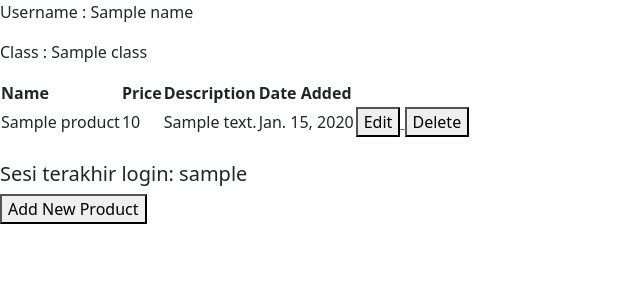
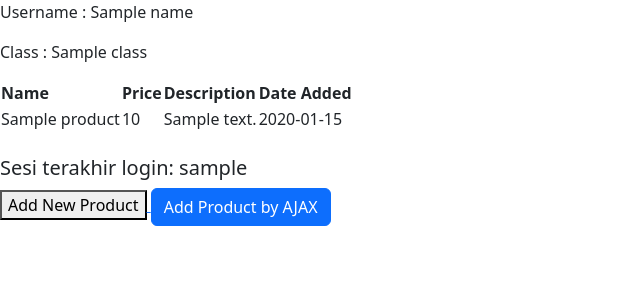
Before and after one commit to renamartha/shopping-list, a Django app: template main/templates/main.html in a window 1280 px wide. Shown: the part 56-356 px from the top of the page, without its empty margins (0-640 px from the left). Run offline with Django 4.2, Linux system fonts and the light colour scheme; tables that the repository leaves empty hold one stand-in row (values such as "Sample post"); the template is opened without the code that fills it: values that come from a table or form of the project are taken from there, most other values are stand-ins (such as "Sample title", 1, 10 or a date in 2020).

Commit message:
tutorial 5 selesai

```diff
--- a/main/templates/main.html
+++ b/main/templates/main.html
@@ -23,37 +23,39 @@
     <p>Username : {{name}}</p>
     <p>Class : {{class}}</p>
 
-    <table>
-        <tr>
-            <th>Name</th>
-            <th>Price</th>
-            <th>Description</th>
-            <th>Date Added</th>
-        </tr>
-
-        {% comment %} Berikut cara memperlihatkan data produk di bawah baris ini {% endcomment %}
-
-        {% for product in products %}
-            <tr>
-                <td>{{product.name}}</td>
-                <td>{{product.price}}</td>
-                <td>{{product.description}}</td>
-                <td>{{product.date_added}}</td>
-                <td>
-                    <a href="{% url 'main:edit_product' product.pk %}">
-                        <button>
-                            Edit
-                        </button>
-                    </a>
-                    <a href="{% url 'main:delete_product' product.pk %}">
-                          <button>
-                              Delete
-                          </button>
-                      </a>
-                </td>
-            </tr>
-        {% endfor %}
-    </table>
+<table id="product_table">
+    <div class="modal fade" id="exampleModal" tabindex="-1" aria-labelledby="exampleModalLabel" aria-hidden="true">
+        <div class="modal-dialog">
+            <div class="modal-content">
+                <div class="modal-header">
+                    <h1 class="modal-title fs-5" id="exampleModalLabel">Add New Product</h1>
+                    <button type="button" class="btn-close" data-bs-dismiss="modal" aria-label="Close"></button>
+                </div>
+                <div class="modal-body">
+                    <form id="form" onsubmit="return false;">
+                        {% csrf_token %}
+                        <div class="mb-3">
+                            <label for="name" class="col-form-label">Name:</label>
+                            <input type="text" class="form-control" id="name" name="name"></input>
+                        </div>
+                        <div class="mb-3">
+                            <label for="price" class="col-form-label">Price:</label>
+                            <input type="number" class="form-control" id="price" name="price"></input>
+                        </div>
+                        <div class="mb-3">
+                            <label for="description" class="col-form-label">Description:</label>
+                            <textarea class="form-control" id="description" name="description"></textarea>
+                        </div>
+                    </form>
+                </div>
+                <div class="modal-footer">
+                    <button type="button" class="btn btn-secondary" data-bs-dismiss="modal">Close</button>
+                    <button type="button" class="btn btn-primary" id="button_add" data-bs-dismiss="modal">Add Product</button>
+                </div>
+            </div>
+        </div>
+    </div>
+</table>
 
     <br />
 
@@ -64,5 +66,45 @@
             Add New Product
         </button>
     </a>
+    <button type="button" class="btn btn-primary" data-bs-toggle="modal" data-bs-target="#exampleModal">Add Product by AJAX</button>
+
+    <script>
+        async function getProducts() {
+            return fetch("{% url 'main:get_product_json' %}").then((res) => res.json())
+        }
+
+        async function refreshProducts() {
+            document.getElementById("product_table").innerHTML = ""
+            const products = await getProducts()
+            let htmlString = `<tr>
+                <th>Name</th>
+                <th>Price</th>
+                <th>Description</th>
+                <th>Date Added</th>
+            </tr>`
+            products.forEach((item) => {
+                htmlString += `\n<tr>
+                <td>${item.fields.name}</td>
+                <td>${item.fields.price}</td>
+                <td>${item.fields.description}</td>
+                <td>${item.fields.date_added}</td>
+            </tr>`
+            })
+
+            document.getElementById("product_table").innerHTML = htmlString
+        }
+        refreshProducts()
+
+        function addProduct() {
+            fetch("{% url 'main:add_product_ajax' %}", {
+                method: "POST",
+                body: new FormData(document.querySelector('#form'))
+            }).then(refreshProducts)
+
+            document.getElementById("form").reset()
+            return false
+        }
+    document.getElementById("button_add").onclick = addProduct
+    </script>
 
 {% endblock content %}
--- a/main/urls.py
+++ b/main/urls.py
@@ -1,5 +1,5 @@
 from django.urls import path
-from main.views import show_main, create_product, show_xml, show_json, show_xml_by_id, show_json_by_id, register, login_user, logout_user, edit_product, delete_product
+from main.views import show_main, create_product, show_xml, show_json, show_xml_by_id, show_json_by_id, register, login_user, logout_user, edit_product, delete_product, get_product_json, add_product_ajax
 app_name = 'main'
 
 urlpatterns = [
@@ -13,5 +13,7 @@ urlpatterns = [
     path('login/', login_user, name='login'),
     path('logout/', logout_user, name='logout'),
     path('edit-product/<int:id>', edit_product, name='edit_product'),
-    path('delete/<int:id>', delete_product, name='delete_product')
+    path('delete/<int:id>', delete_product, name='delete_product'),
+    path('get-product/', get_product_json, name='get_product_json'),
+    path('create-product-ajax/', add_product_ajax, name='add_product_ajax')
 ]
--- a/main/views.py
+++ b/main/views.py
@@ -10,6 +10,7 @@ from django.contrib.auth.forms import UserCreationForm
 from django.contrib import messages
 from django.contrib.auth import authenticate, login, logout
 from django.contrib.auth.decorators import login_required
+from django.views.decorators.csrf import csrf_exempt
 
 @login_required(login_url='/login')
 def show_main(request):
@@ -100,4 +101,23 @@ def delete_product(request, id):
     product = Product.objects.get(pk=id)
     product.delete()
     return HttpResponseRedirect(reverse('main:show_main'))
+
+def get_product_json(request):
+    product_item = Product.objects.all()
+    return HttpResponse(serializers.serialize('json', product_item))
+
+@csrf_exempt
+def add_product_ajax(request):
+    if request.method == 'POST':
+        name = request.POST.get("name")
+        price = request.POST.get("price")
+        description = request.POST.get("description")
+        user = request.user
+
+        new_product = Product(name=name, price=price, description=description, user=user)
+        new_product.save()
+
+        return HttpResponse(b"CREATED", status=201)
+
+    return HttpResponseNotFound()
 # Create your views here.
```
